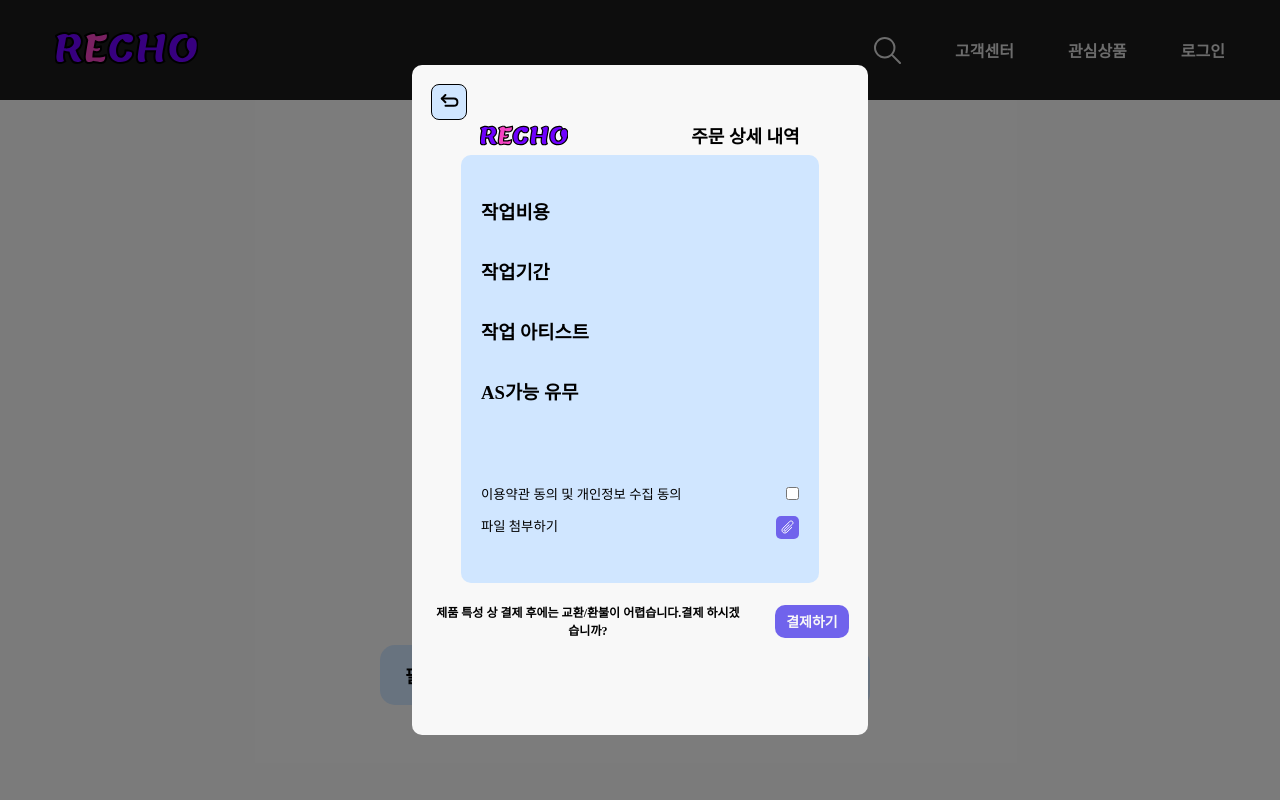
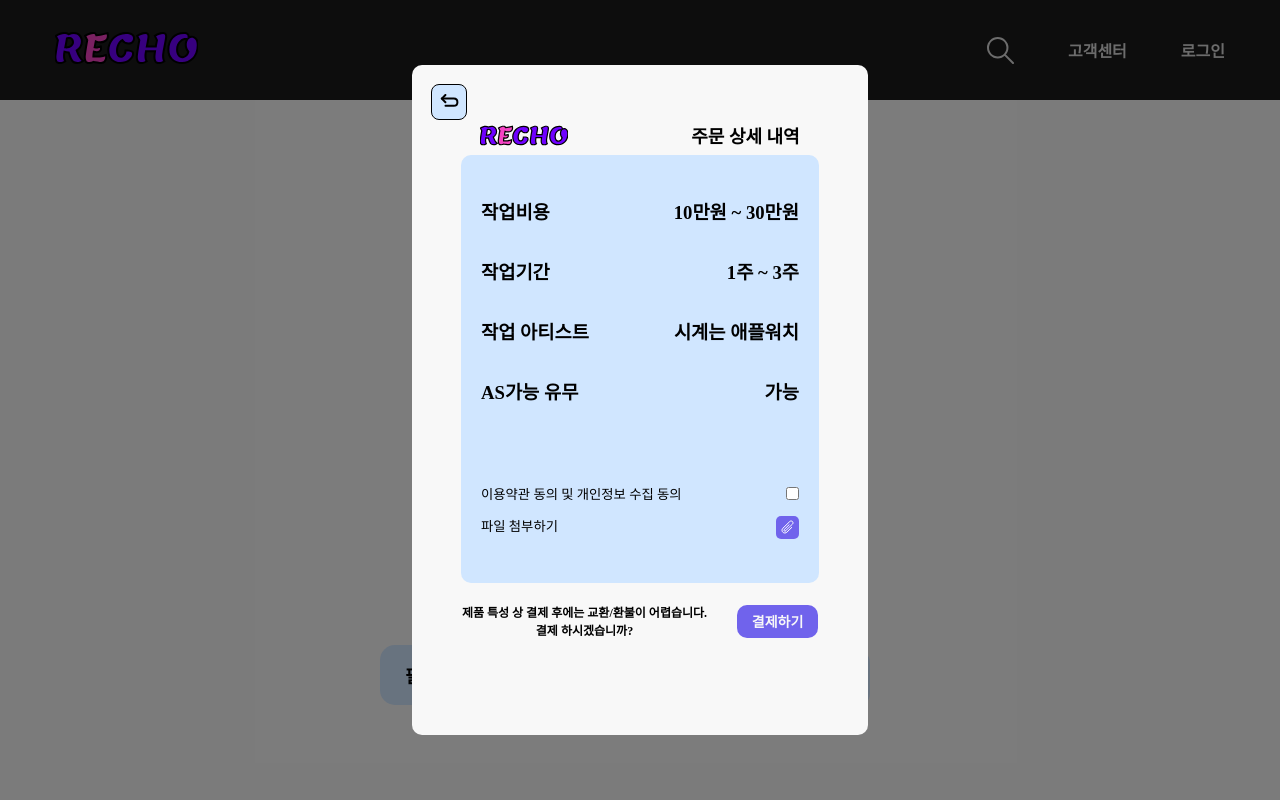
Before and after one commit to likeprograming1/Recho_Frontend, a React (Create React App) app: page /artist/1 in a window 1280 px wide. Both pictures are taken after a click on the button "의뢰하기". Shown: the top 800 px of the page. Built offline with nearby package versions, Linux system fonts and the light colour scheme.

Commit message:
login logout

```diff
--- a/src/components/Header/header.js
+++ b/src/components/Header/header.js
@@ -1,21 +1,32 @@
-import React, { useState } from "react";
+import React, { useEffect, useState } from "react";
 import { Link } from "react-router-dom";
 import HeaderBox from "./style";
 import RECHO from "../../Image/Header/RECHO.svg";
 import search from "../../Image/Header/search.svg";
 import sidebar from "../../Image/Header/sidebar.svg";
 import { Cookies } from "react-cookie";
+import { useDispatch, useSelector } from "react-redux";
+import { loginState, logoutState } from "../../redux/reducer/loginSlice";
 
 const Header = () => {
   const [Search, setSearch] = useState(true);
   const cookie = new Cookies();
-
   const token = cookie.get("Authorization");
-  console.log(token);
+  const dispatch = useDispatch();
+  const LoginState = useSelector((state)=> state.login.isLogin);
+  console.log(LoginState);
   const KakaoLogin = () => {
     window.location.assign("http://localhost:3000/auth/kakao");
   };
-
+  const handleLogOut = () => {
+    dispatch(logoutState());
+    cookie.remove("Authorization");
+  }
+  useEffect(()=>{
+    if(token){
+      dispatch(loginState());
+    }
+  },[])
   return (
     <HeaderBox>
       <div className="box">
@@ -61,12 +72,21 @@ const Header = () => {
             <Link to="#" className="navBtn">
               고객센터
             </Link>
-            <Link to="#" className="navBtn">
-              관심상품
-            </Link>
-            <Link onClick={KakaoLogin} className="sign-navBtn">
-              로그인
-            </Link>
+            {LoginState ? (
+              <>
+                <Link to="/mypage" className="navBtn">
+                  마이페이지
+                </Link>
+                <Link onClick={handleLogOut} className="sign-navBtn">
+                  로그아웃
+                </Link>
+              </>
+            ) : (
+              <Link onClick={KakaoLogin} className="sign-navBtn">
+                로그인
+              </Link>
+            )}
+
             <img src={sidebar} alt="search-butoon" className="navSidebar"></img>
           </div>
         </nav>
--- a/src/pages/artist/artist.js
+++ b/src/pages/artist/artist.js
@@ -21,6 +21,7 @@ import good from "../../Image/etc/good.svg";
 import { modalstate } from "../../redux/reducer/modalSlice";
 import DealModal from "../moreItempage/modal.js";
 import { useDispatch, useSelector } from "react-redux";
+import ArtistModal from "./modal";
 
 const Artist = () => {
   const user = useParams().id;
@@ -446,7 +447,7 @@ const Artist = () => {
   }, []);
   return (
     <ProfileBox>
-      {Modal ? <DealModal data={tagImage[user].data}></DealModal> : null}
+      {Modal ? <ArtistModal></ArtistModal> : null}
       <article className="artpf">
         <Link to={`/artist/${user}`}>
           <img src={UserProfile} alt="UserImg" />
--- /dev/null
+++ b/src/pages/artist/modal.js
@@ -0,0 +1,99 @@
+import React, { useEffect, useRef } from 'react';
+import Modal from "./modalstyle";
+import back from "../../Image/etc/back.svg";
+import RECHO from "../../Image/Header/RECHO.svg";
+import { useDispatch } from 'react-redux';
+import { modalstate } from '../../redux/reducer/modalSlice';
+import clip from "../../Image/etc/clip.svg";
+
+const ArtistModal = (data) => {
+  const dispatch = useDispatch();
+  const uploadRef = useRef();
+
+  useEffect(()=>{
+    const handleOutdelete = (event) =>{
+      if(event.target.className === "modals") {
+        dispatch(modalstate());
+      }
+    }
+
+    window.addEventListener('click', handleOutdelete)
+    return () => {
+      window.removeEventListener('click', handleOutdelete)
+    }
+  })
+
+  const handleDeal = () => {
+    dispatch(modalstate());
+  }
+  return (
+    <Modal>
+      <div className="modals">
+        <div className="modal">
+          <button
+            className="back-btn"
+            onClick={() => {
+              dispatch(modalstate());
+            }}
+          >
+            <img src={back} alt="back-button"></img>
+          </button>
+          <div className="header">
+            <img src={RECHO} alt="modal-Logo" className="Logo"></img>
+            <span className="head">주문 상세 내역</span>
+          </div>
+          <div className="boxs">
+            <ul className="box">
+              <li className="list">
+                <h3>작업비용</h3>
+                <h3>10만원 ~ 30만원</h3>
+              </li>
+              <li className="list">
+                <h3>작업기간</h3>
+                <h3>1주 ~ 3주</h3>
+              </li>
+              <li className="list">
+                <h3>작업 아티스트</h3>
+                <h3>시계는 애플워치</h3>
+              </li>
+              <li className="list">
+                <h3>AS가능 유무</h3>
+                <h3>가능</h3>
+              </li>
+              <li className="Iput">
+                <small>이용약관 동의 및 개인정보 수집 동의</small>
+                <input type="checkbox" />
+              </li>
+              <li className="Iput">
+                <small>파일 첨부하기</small>
+                <input type="file" ref={uploadRef} className="upload" />
+                <button
+                  className="file"
+                  onClick={() => uploadRef.current.click()}
+                >
+                  <img src={clip} alt="productImg" />
+                </button>
+              </li>
+            </ul>
+          </div>
+          <div className="footBox">
+            <div className="mun">
+              <span>제품 특성 상 결제 후에는 교환/환불이 어렵습니다.</span><br></br>
+              <span>결제 하시겠습니까?</span>
+            </div>
+            <button
+              className="cashbtn"
+              onClick={() => {
+                handleDeal();
+              }}
+            >
+              결제하기
+            </button>
+          </div>
+        </div>
+      </div>
+    </Modal>
+  );
+}
+
+export default ArtistModal;
--- /dev/null
+++ b/src/pages/artist/modalstyle.js
@@ -0,0 +1,138 @@
+import styled from "styled-components";
+
+const Modal = styled.section`
+  width: 100%;
+  height: 100%;
+  top: 0px;
+  z-index: 1;
+  position: absolute;
+  display: flex;
+  justify-content: center;
+  .modals{
+    width: 100%;
+    height: 100vh;
+    top: 0px;
+    display: flex;
+    align-items: center;
+    justify-content: center;
+    background-color: rgba(0,0,0,0.5);
+    position: fixed;
+    .modal{
+      width: 456px;
+      height: 670px;
+      padding: 19px;
+      border-radius: 10px;
+      background-color: var(--White);
+      display: flex;
+      flex-direction: column;
+      .back-btn{
+        width : 36px;
+        height : 36px;
+        border-radius: 8px;
+        background-color: #D0E6FF;
+        border: 0.5px solid #000;
+        cursor: pointer;
+      }
+      .header {
+        width: 100%;
+        display: flex;
+        justify-content: center;
+        align-items: end;
+        margin-right: 29px;
+        margin-bottom: 4px;
+        img{
+          width: 88px;
+          height: 31px;
+          margin-right: 123px;
+        }
+        .head {
+          font-size: 18px;
+          font-weight: 600;
+          margin-bottom: 3px;
+        }
+      }
+      .boxs {
+        width: 100%;
+        display: flex;
+        justify-content: center;
+        margin-bottom: 20px;
+        .box {
+          width: 358px;
+          height: 428px;
+          padding: 20px;
+          border-radius: 10px;
+          background-color: #D0E6FF;
+          display: flex;
+          justify-content: center;
+          flex-direction: column;
+          li{
+            list-style: none;
+            display: flex;
+            justify-content: space-between;
+
+          }
+          li:nth-child(1){
+            margin-top: 10px;
+          }
+          li:nth-child(4){
+            margin-bottom: 80px;
+          }
+          .list {
+            margin-bottom: 33px;
+          }
+          .Iput {
+            margin-bottom: 13px;
+            .upload{
+              display: none;
+            }
+            .file {
+              display: flex;
+              align-items: center;
+              justify-content: center;
+              width: 23px;
+              height: 23px;
+              background-color: #7063EC;
+              border: none;
+              border-radius: 5px;
+              cursor: pointer;
+            }
+          }
+        }
+      }
+      .total{
+        margin-right: 49px;
+        margin-bottom: 26px;
+        display: flex;
+        justify-content: end;
+      }
+      .footBox {
+        width: 100%;
+        display: flex;
+        align-items: center;
+        justify-content: center;
+        .mun{
+          margin-right: 30px;
+          span{
+            font-size: 12px;
+            font-weight: 600;
+          }
+        }
+        .cashbtn{
+          width: 81px;
+          height: 33px;
+          border: none;
+          background-color: #7063EC;
+          color: var(--White);
+          font-weight: 600;
+          font-size: var(--font14);
+          border-radius: 10px;
+          &:hover{
+            cursor: pointer;
+          }
+        }
+      }
+    }
+  }
+`;
+
+export default Modal;
--- /dev/null
+++ b/src/redux/reducer/loginSlice.js
@@ -0,0 +1,18 @@
+import { createSlice } from "@reduxjs/toolkit";
+
+const loginSlice = createSlice({
+  name: "login",
+  initialState: {
+    isLogin : false,
+  },
+  reducers: {
+    loginState : (state) => {
+      state.isLogin = true;
+    },
+    logoutState : (state) => {
+      state.isLogin = false;
+    }
+  },
+});
+export const { loginState, logoutState } = loginSlice.actions;
+export default loginSlice.reducer;
--- a/src/redux/store/store.js
+++ b/src/redux/store/store.js
@@ -1,11 +1,13 @@
 import { configureStore } from "@reduxjs/toolkit";
 import modalSlice from "../reducer/modalSlice";
 import productSlice from "../reducer/productSlice";
+import loginSlice from "../reducer/loginSlice";
 
 const store = configureStore({
   reducer : {
     deal : modalSlice,
     product : productSlice,
+    login : loginSlice,
   }
 })
 
```
